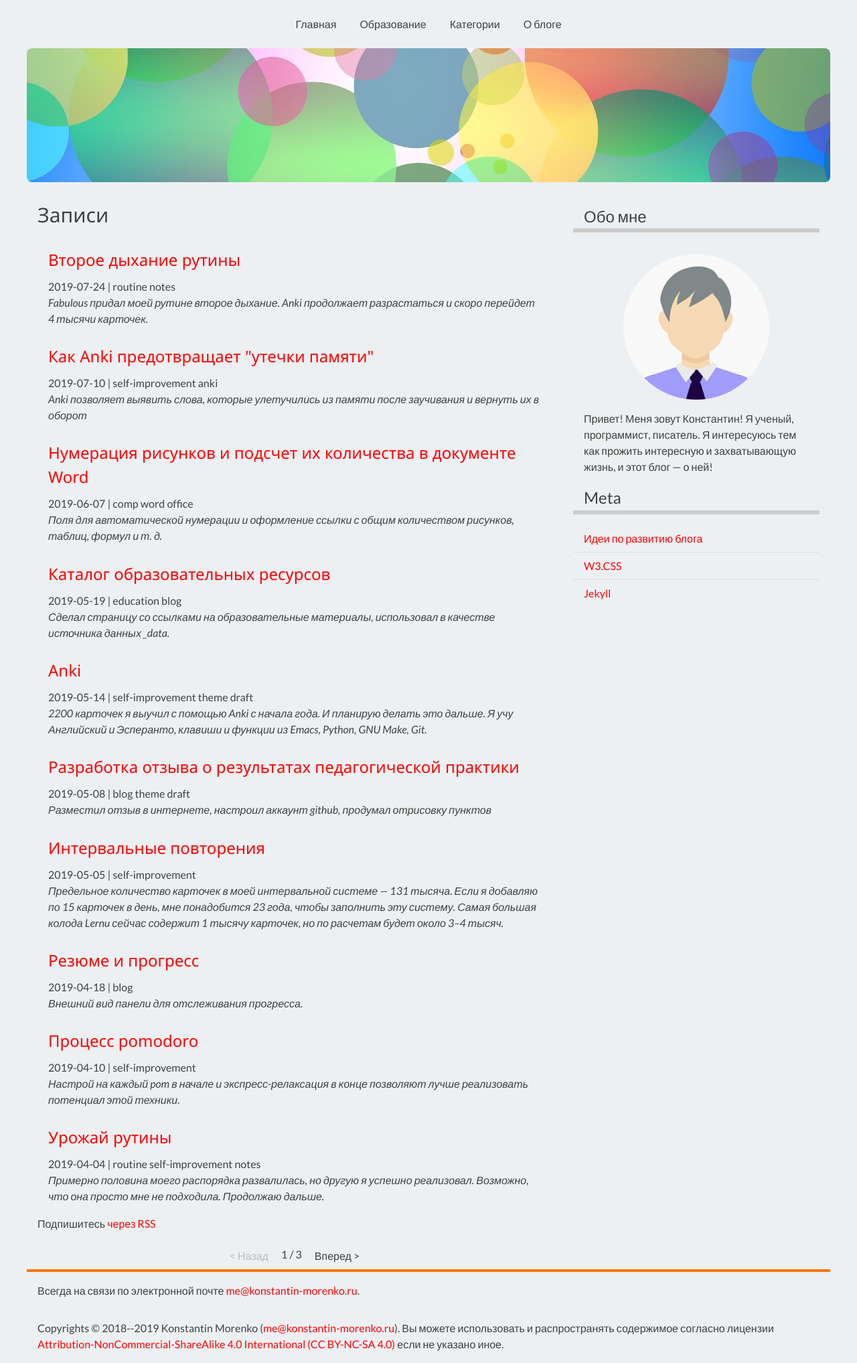
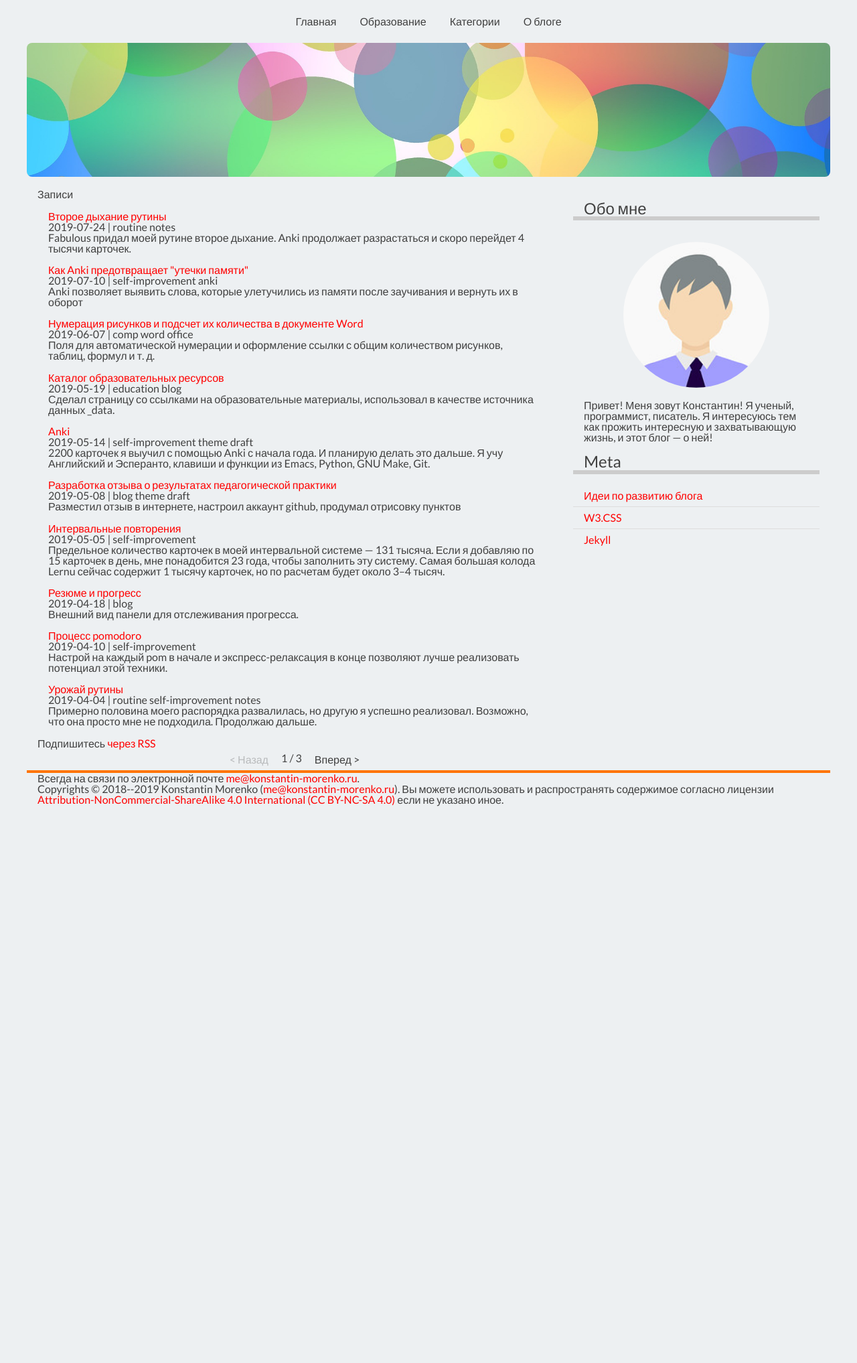
Before and after one commit to konstantin-morenko/personal-site, a Jekyll site: the page built from index.html, in a window 1280 px wide. Shown: the whole page at 67% size. Built offline with Jekyll 4.4.1, drawn with Linux system fonts in a browser that asks for light colours; nearby versions of some CDN libraries; library files that are not in the unit come from our copies; the list of posts is cut into pages by our own code; after the commit the page ends 1203 px from its top, so only the background shows below that.

Commit message:
Added CSS reset

```diff
--- a/_includes/preamble.html
+++ b/_includes/preamble.html
@@ -4,5 +4,6 @@
   <meta name="viewport" content="width=device-width, initial-scale=1">
   <link rel="stylesheet" href="/assets/img.css">
   <link rel="stylesheet" href="https://www.w3schools.com/w3css/4/w3.css">
+  <link rel="stylesheet" href="/assets/reset.css">
   <link rel="stylesheet" href="/assets/style.css">
 </head>
```
